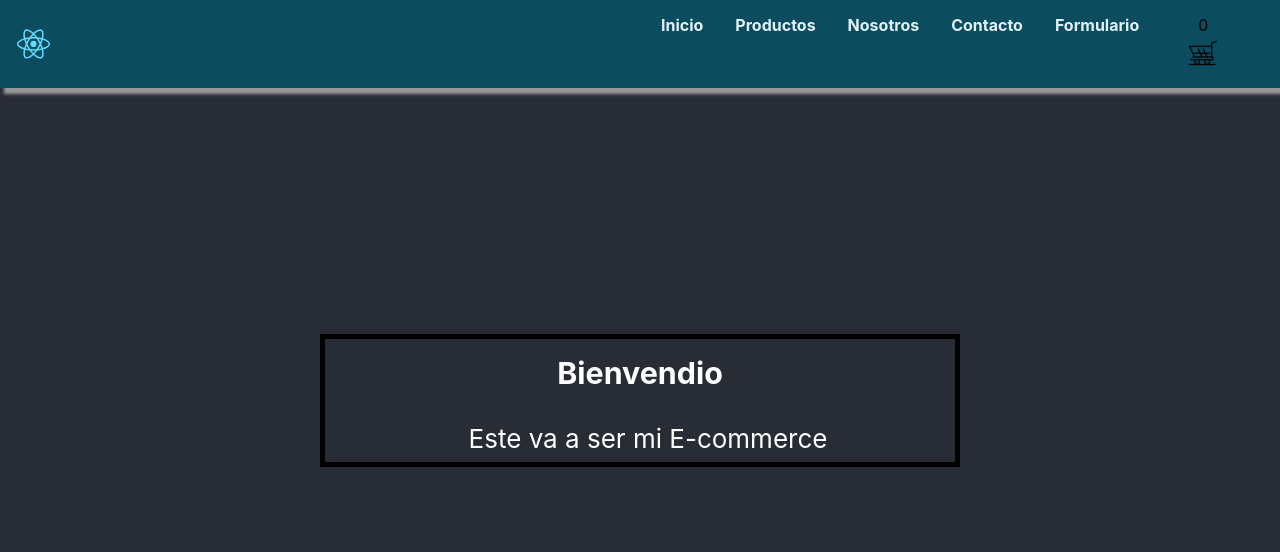
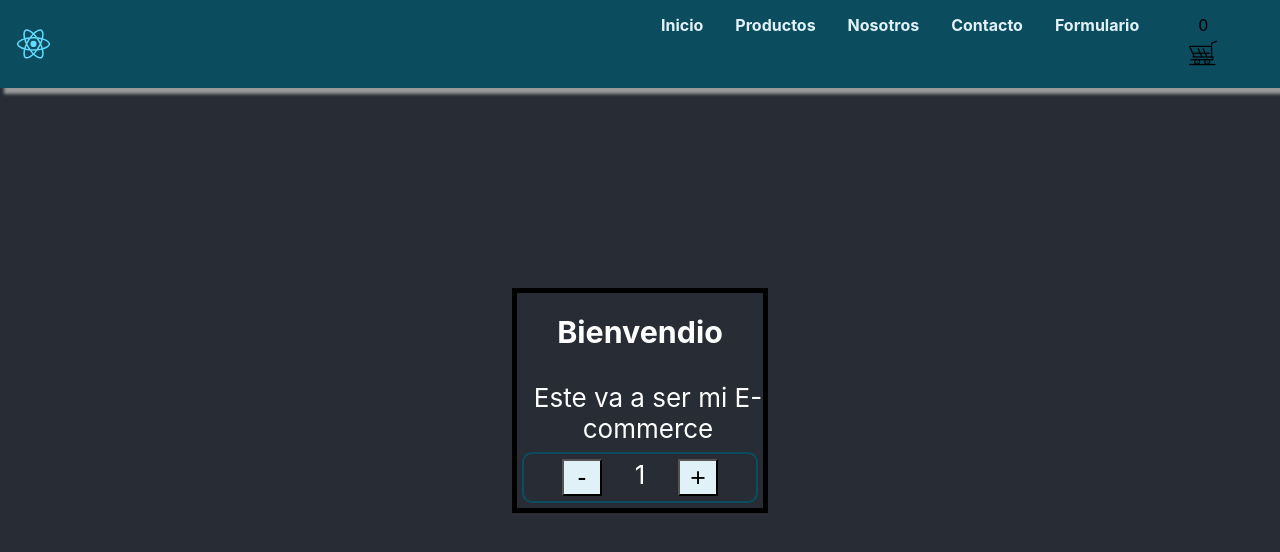
Before and after one commit to sdelafuente/travelling-delafuente, a React (Create React App) app: page / in a window 1280 px wide. Shown: the top 552 px of the page. Built offline with nearby package versions, Linux system fonts and the light colour scheme.

Commit message:
ItemCount. de la Fuente

```diff
--- a/src/App.js
+++ b/src/App.js
@@ -1,15 +1,11 @@
-import logo from './logo.svg';
 import './App.css';
 import NavBar from './components/NavBar/NavBar';
 import ItemListContainer from './components/ItemListContainer/ItemListContainer';
 
 const App = () => {
-    const nameStyle = {
-        backgroundColor: "green",
-    };
 
   return (
-    <div className="App" style={nameStyle}>
+    <div className="App">
         <NavBar />
       <header className="App-header">
         <ItemListContainer
--- /dev/null
+++ b/src/components/ItemCount/ItemCount.css
@@ -0,0 +1,18 @@
+.itemCount {
+  display: flex; /* or inline-flex */
+  flex-direction: row;
+  justify-content: space-evenly;
+  border-radius: 10px;
+  border: 2px solid #0B4C5F;
+  padding: 5px;
+
+}
+
+.itemCount div > button {
+    width: 3em;
+    background-color: #E0F2F7;
+}
+
+.itemCount button > span {
+    font-size: 2em;
+}
--- /dev/null
+++ b/src/components/ItemCount/ItemCount.js
@@ -0,0 +1,34 @@
+import React, { useState } from 'react';
+import "./ItemCount.css";
+
+function ItemCount({stock, inicial, onAdd}) {
+  const [contador, setContador] = useState(inicial);
+
+  const incrementar = () => {
+      if (contador < stock) {
+          setContador(prevState => prevState + 1);
+      }
+  };
+
+  const decrementar = () => {
+      if (contador >= 1) {
+          setContador(prevState => prevState - 1);
+      }
+  };
+
+  return (
+    <div className="itemCount">
+        <div >
+            <button onClick={decrementar}><span>-</span></button>
+        </div>
+        <div >
+            <p>{contador}</p>
+        </div>
+        <div >
+            <button onClick={incrementar}><span>+</span></button>
+        </div>
+    </div>
+  );
+}
+
+export default ItemCount;
--- a/src/components/ItemListContainer/ItemListContainer.css
+++ b/src/components/ItemListContainer/ItemListContainer.css
@@ -1,10 +1,11 @@
 div.item {
   /* width: 200px; */
-  width: 50%;
+  width: 20%;
   border: 5px solid black;
   box-sizing: border-box;
   display: flex;
   flex-direction: column;
+  padding: 5px;
 }
 div.item .title {
   margin: 1rem 0.5rem;
--- a/src/components/ItemListContainer/ItemListContainer.js
+++ b/src/components/ItemListContainer/ItemListContainer.js
@@ -1,11 +1,13 @@
 import * as React from "react";
 import "./ItemListContainer.css";
+import ItemCount from "../ItemCount/ItemCount";
 
 const ItemListContainer = (props) => {
   return (
     <div className="item">
       <h3 className="title">{props.title}</h3>
       <p className="description">{props.description}</p>
+      <ItemCount stock={5} inicial={1} />
     </div>
   );
 };
--- a/src/components/NavBar/NavBar.js
+++ b/src/components/NavBar/NavBar.js
@@ -10,19 +10,19 @@ function NavBar() {
                 <img src={logo} className="logo-inicio" alt="inicio" />
                 <ul>
                     <li>
-                        <a href="#" target="_self" tabindex="1">Inicio</a>
+                        <a href="https://atom.io/docs" target="_self" tabIndex="1">Inicio</a>
                     </li>
                     <li>
-                        <a href="#" tabindex="2">Productos</a>
+                        <a href="https://atom.io/docs" tabIndex="2">Productos</a>
                     </li>
                     <li>
-                        <a href="#" tabindex="3">Nosotros</a>
+                        <a href="https://atom.io/docs" tabIndex="3">Nosotros</a>
                     </li>
                     <li>
-                        <a href="#" tabindex="4">Contacto</a>
+                        <a href="https://atom.io/docs" tabIndex="4">Contacto</a>
                     </li>
                     <li>
-                        <a href="#" tabindex="4">Formulario</a>
+                        <a href="https://atom.io/docs" tabIndex="4">Formulario</a>
                     </li>
                     <li>
                         <CartWidget title="imagen" image={imagen} cantidad={0} />
```
